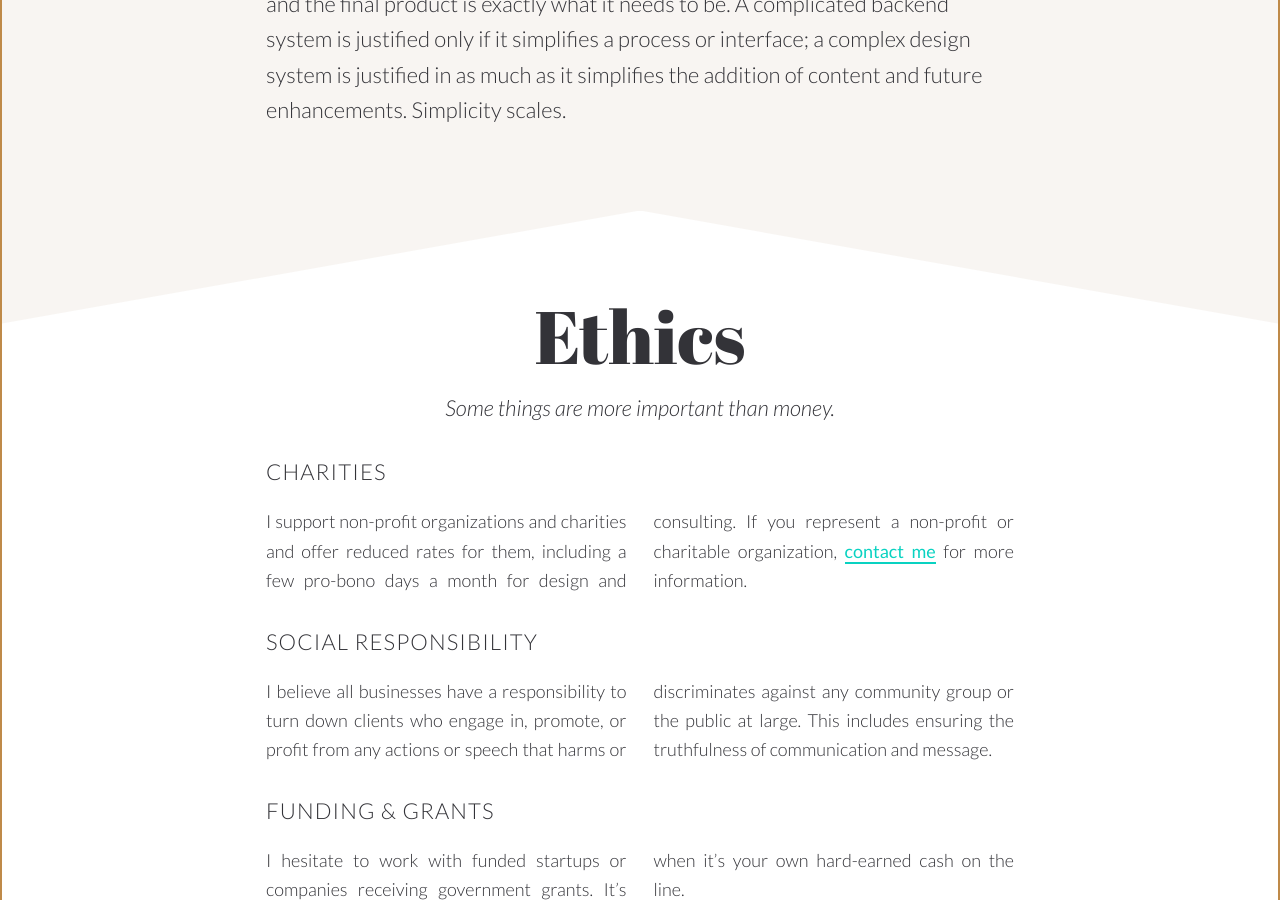
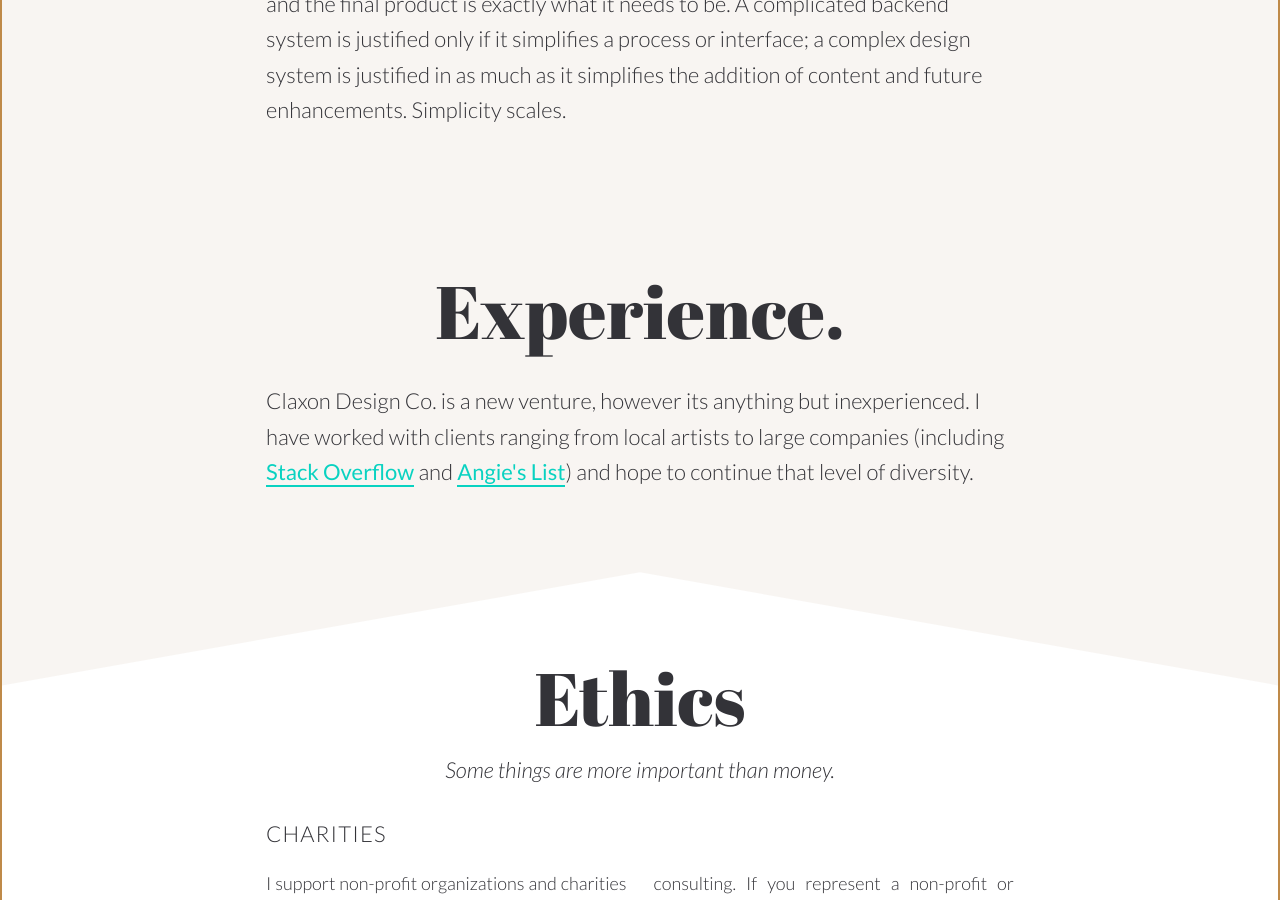
Before and after one commit to claxondesignco/claxondesignco.github.io, a Jekyll site: the page built from index.html, in a window 1280 px wide and 900 px high, scrolled down 667 px. Built offline with Jekyll 4.4.1, drawn with Linux system fonts in a browser that asks for light colours.

Commit message:
Initial creation of Experience section.

```diff
--- a/index.html
+++ b/index.html
@@ -16,6 +16,16 @@ hero-header: <img src="/assets/images/logo_light.svg" alt="Claxon Design Co." cl
   <p>Simple doesn’t mean limited or hobbled, it means that everything has purpose, and the final product is exactly what it needs to be. A complicated backend system is justified only if it simplifies a process or interface; a complex design system is justified in as much as it simplifies the addition of content and future enhancements. Simplicity scales.</p>
 </div>
 
+<div class="section">
+  <header class="section__header">
+    <h2 class="section__headline">Experience.</h2>
+  </header>
+
+  <p>
+    Claxon Design Co. is a new venture, however its anything but inexperienced. I have worked with clients ranging from local artists to large companies (including <a href="http://www.stackoverflow.com" target="_blank">Stack Overflow</a> and <a href="http://www.angieslist.com" target="_blank">Angie's List</a>) and hope to continue that level of diversity.
+  </p>
+</div>
+
 {% include ethics.html %}
 
 {% include contact.html %}
```
